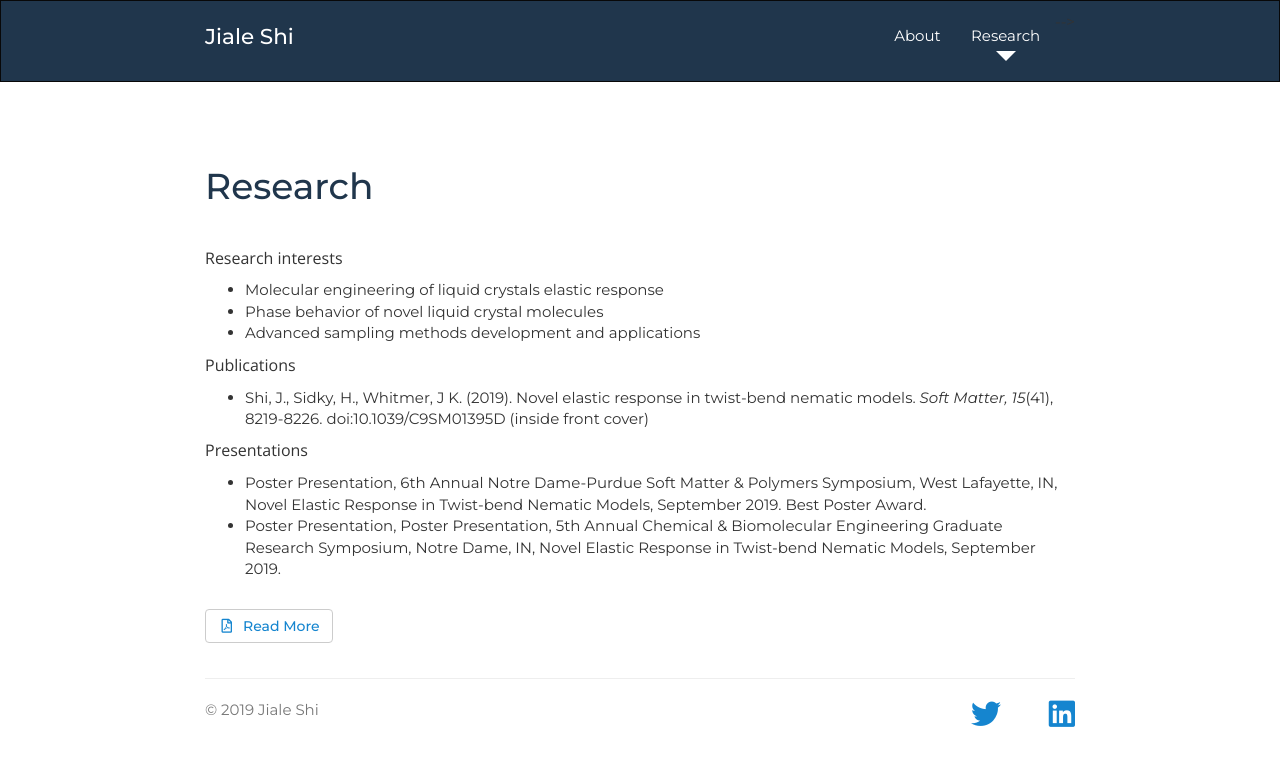
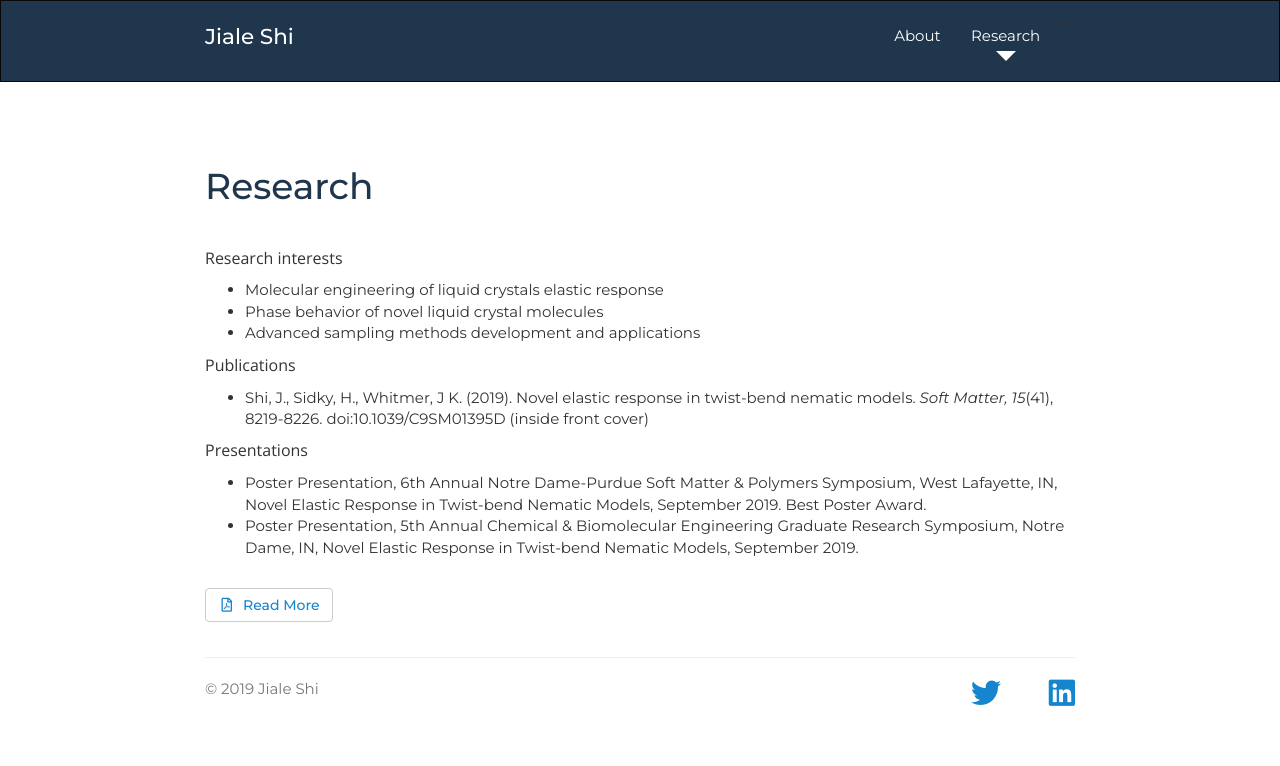
Before and after one commit to shijiale0609/shijiale0609.github.io, a Jekyll site: the page research.html, which Jekyll copies as it is, in a window 1280 px wide. Shown: the top 766 px of the page. Built offline with Jekyll 4.4.1, drawn with Linux system fonts in a browser that asks for light colours; nearby versions of some CDN libraries; a style sheet for code colours, icons or effects is not loaded.

```diff
--- a/research.html
+++ b/research.html
@@ -110,7 +110,7 @@
 
             <ul class="push-down-1">
                <li>Poster Presentation, 6th Annual Notre Dame-Purdue Soft Matter & Polymers Symposium, West Lafayette, IN, Novel Elastic Response in Twist-bend Nematic Models, September 2019. Best Poster Award.</li>
-               <li>Poster Presentation, Poster Presentation, 5th Annual Chemical & Biomolecular Engineering Graduate Research Symposium, Notre Dame, IN, Novel Elastic Response in Twist-bend Nematic Models, September 2019.</li>
+               <li>Poster Presentation, 5th Annual Chemical & Biomolecular Engineering Graduate Research Symposium, Notre Dame, IN, Novel Elastic Response in Twist-bend Nematic Models, September 2019.</li>
             </ul>
 
             <!-- Dissertation abstract -->
```
